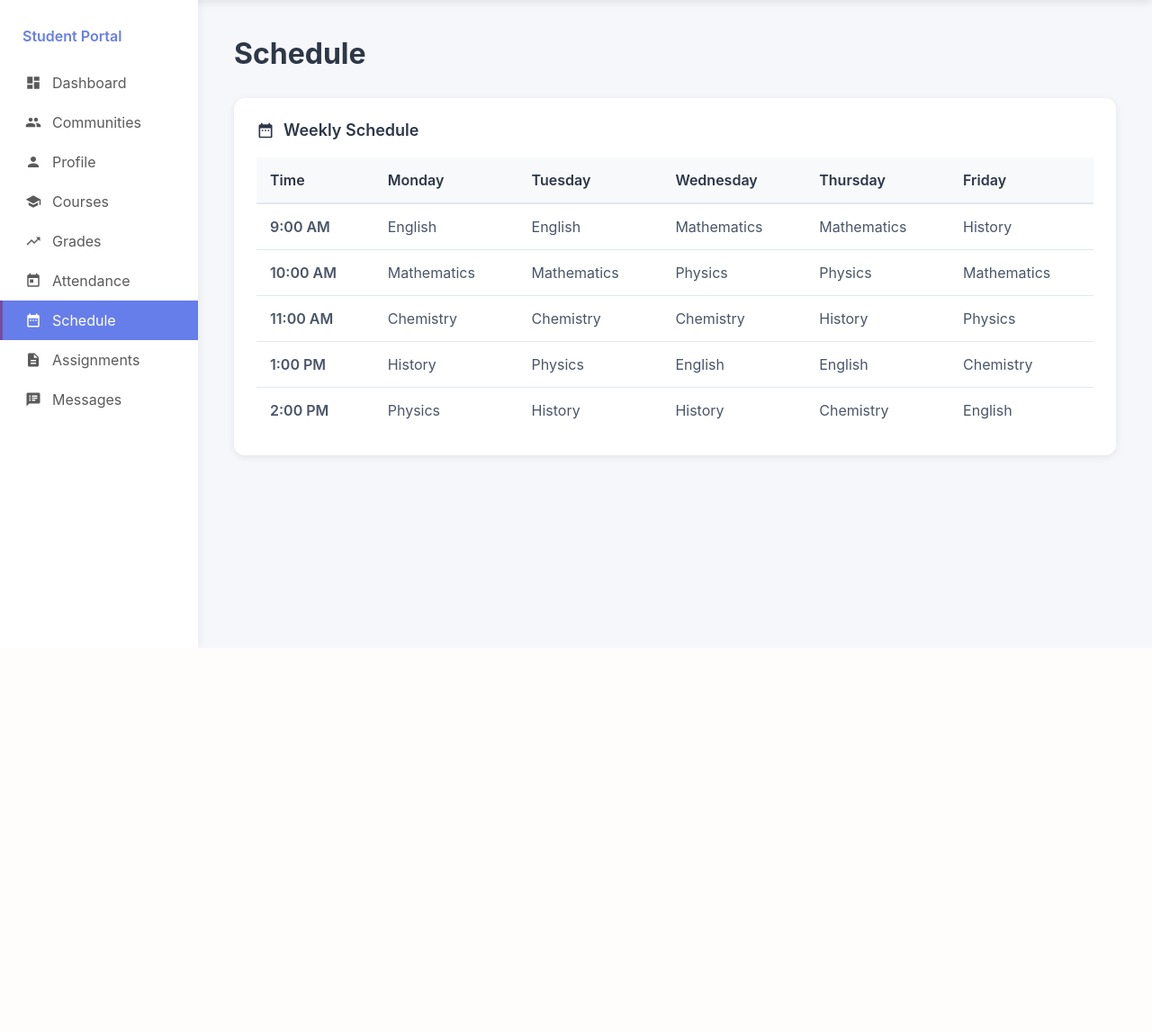
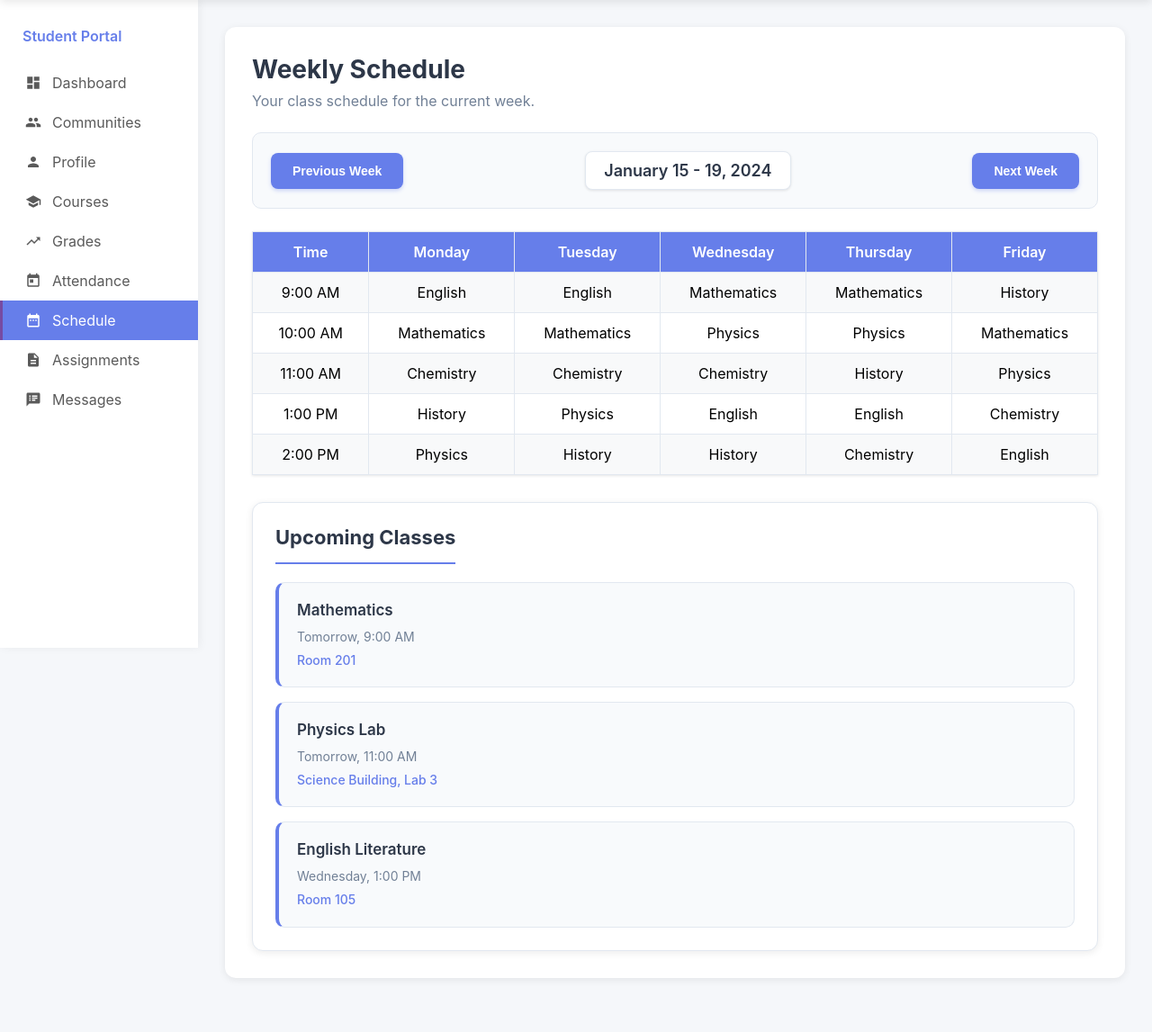
Before and after one commit to SKPHDeemantha/web-Technology-System-Project, a PHP site: page /components/student/schedule.html in a window 1280 px wide. Shown: the part 80-1227 px from the top of the page at 90% size. Before the commit the page ends 800 px from the top, so only its background shows below. Run offline with PHP 8.4, Linux system fonts and the light colour scheme.

Commit message:
Upadted the Schedule Component Page UI

```diff
--- a/assets/css/studentcss/schedule.css
+++ b/assets/css/studentcss/schedule.css
@@ -71,6 +76,7 @@
 
 .container {
     display: flex;
+    margin-top: 80px;
     min-height: calc(100vh - 80px);
 }
 
@@ -80,6 +86,12 @@
     box-shadow: 2px 0 10px rgba(0,0,0,0.05);
     padding: 30px 0;
     transition: transform 0.3s ease;
+    position: fixed;
+    left: 0;
+    top: 80px;
+    bottom: 0;
+    overflow-y: auto;
+    z-index: 99;
 }
 
 .sidebar-header {
@@ -119,74 +131,170 @@
 
 .main-content {
     flex: 1;
-            padding: 40px;
-            overflow-x: auto;
+    margin-left: 220px;
+    padding: 30px;
 }
 
-        .content-header {
+/* Page Styles */
+.page {
+    display: none;
+}
+
+.page.active {
+    display: block;
+}
+
+.page-content {
+    background: white;
+    border-radius: 12px;
+    box-shadow: 0 2px 8px rgba(0,0,0,0.08);
+    padding: 30px;
     margin-bottom: 30px;
 }
 
-        .content-header h2 {
-            font-size: 32px;
+.page-content h1 {
+    font-size: 28px;
     color: #2d3748;
-            margin-bottom: 10px;
+    margin-bottom: 8px;
 }
 
-        .schedule-section {
+.page-content p {
+    color: #718096;
+    margin-bottom: 25px;
+}
+
+/* Schedule Controls */
+.schedule-controls {
+    display: flex;
+    justify-content: space-between;
+    align-items: center;
+    background: #f8fafc;
+    padding: 20px;
+    border-radius: 10px;
+    margin-bottom: 25px;
+    border: 1px solid #e2e8f0;
+}
+
+.current-week {
+    font-size: 18px;
+    font-weight: 600;
+    color: #2d3748;
+    background: white;
+    padding: 10px 20px;
+    border-radius: 8px;
+    border: 1px solid #e2e8f0;
+    box-shadow: 0 1px 3px rgba(0,0,0,0.1);
+}
+
+.schedule-btn {
+    background: #667eea;
+    color: white;
+    border: none;
+    padding: 12px 24px;
+    border-radius: 8px;
+    cursor: pointer;
+    font-weight: 600;
+    font-size: 14px;
+    transition: all 0.3s ease;
+    box-shadow: 0 2px 4px rgba(102, 126, 234, 0.3);
+}
+
+.schedule-btn:hover {
+    background: #5a6fd8;
+    transform: translateY(-1px);
+    box-shadow: 0 4px 8px rgba(102, 126, 234, 0.4);
+}
+
+.schedule-btn:active {
+    transform: translateY(0);
+}
+
+/* Schedule Table */
+.schedule-table {
+    width: 100%;
+    border-collapse: collapse;
+    margin-top: 20px;
+    box-shadow: 0 1px 3px rgba(0,0,0,0.1);
+}
+
+.schedule-table th, .schedule-table td {
+    padding: 12px 15px;
+    text-align: center;
+    border: 1px solid #e2e8f0;
+}
+
+.schedule-table th {
+    background: #667eea;
+    color: white;
+    font-weight: 600;
+}
+
+.schedule-table tr:nth-child(even) {
+    background: #f8f9fa;
+}
+
+.schedule-table tr:hover {
+    background: #edf2f7;
+}
+
+/* Upcoming Classes */
+.upcoming-classes {
     background: white;
     border-radius: 12px;
     box-shadow: 0 2px 8px rgba(0,0,0,0.08);
     padding: 25px;
+    margin-top: 30px;
+    border: 1px solid #e2e8f0;
 }
 
-        .section-title {
-            display: flex;
-            align-items: center;
-            gap: 10px;
-            font-size: 18px;
-            font-weight: 600;
+.upcoming-classes h2 {
+    font-size: 22px;
     color: #2d3748;
     margin-bottom: 20px;
+    padding-bottom: 15px;
+    border-bottom: 2px solid #667eea;
+    display: inline-block;
 }
 
-        .section-title svg {
-            width: 20px;
-            height: 20px;
+.class-list {
+    display: grid;
+    gap: 16px;
 }
 
-        .schedule-table {
-            width: 100%;
-            border-collapse: collapse;
-            min-width: 800px;
+.class-item {
+    background: #f8fafc;
+    border: 1px solid #e2e8f0;
+    border-radius: 10px;
+    padding: 20px;
+    transition: all 0.3s ease;
+    border-left: 4px solid #667eea;
 }
 
-        .schedule-table thead th {
-            background: #f8f9fa;
-            padding: 15px;
-            text-align: left;
-            font-weight: 600;
-            color: #2d3748;
-            border-bottom: 2px solid #e2e8f0;
+.class-item:hover {
+    background: white;
+    border-color: #667eea;
+    box-shadow: 0 4px 12px rgba(102, 126, 234, 0.15);
+    transform: translateX(5px);
 }
 
-        .schedule-table tbody td {
-            padding: 15px;
-            border-bottom: 1px solid #e2e8f0;
-            color: #4a5568;
+.class-item h3 {
+    color: #2d3748;
+    font-size: 17px;
+    margin-bottom: 10px;
+    font-weight: 600;
 }
 
-        .schedule-table tbody tr:hover {
-            background: #f8f9fa;
+.class-item p {
+    color: #718096;
+    margin-bottom: 6px;
+    font-size: 14px;
+    line-height: 1.4;
 }
 
-        .schedule-table tbody tr:last-child td {
-            border-bottom: none;
-        }
-
-        .time-cell {
-            font-weight: 600;
-            color: #2d3748;
+.class-item p:last-child {
+    margin-bottom: 0;
+    color: #667eea;
+    font-weight: 500;
 }
 
 .mobile-menu-btn {
--- a/components/student/schedule.html
+++ b/components/student/schedule.html
@@ -32,55 +32,55 @@
     <div class="container">
         <aside class="sidebar" id="sidebar">
             <div class="sidebar-header">Student Portal</div>
-            <a href="#" class="nav-item">
+            <a href="#" class="nav-item" onclick="navigateTo('dashboard')">
                 <svg viewBox="0 0 24 24" fill="currentColor">
                     <path d="M3 13h8V3H3v10zm0 8h8v-6H3v6zm10 0h8V11h-8v10zm0-18v6h8V3h-8z"/>
                 </svg>
                 Dashboard
             </a>
-            <a href="#" class="nav-item">
+            <a href="#" class="nav-item" onclick="navigateTo('communities')">
                 <svg viewBox="0 0 24 24" fill="currentColor">
                     <path d="M16 11c1.66 0 2.99-1.34 2.99-3S17.66 5 16 5c-1.66 0-3 1.34-3 3s1.34 3 3 3zm-8 0c1.66 0 2.99-1.34 2.99-3S9.66 5 8 5C6.34 5 5 6.34 5 8s1.34 3 3 3zm0 2c-2.33 0-7 1.17-7 3.5V19h14v-2.5c0-2.33-4.67-3.5-7-3.5zm8 0c-.29 0-.62.02-.97.05 1.16.84 1.97 1.97 1.97 3.45V19h6v-2.5c0-2.33-4.67-3.5-7-3.5z"/>
                 </svg>
                 Communities
             </a>
-            <a href="#" class="nav-item">
+            <a href="#" class="nav-item" onclick="navigateTo('profile')">
                 <svg viewBox="0 0 24 24" fill="currentColor">
                     <path d="M12 12c2.21 0 4-1.79 4-4s-1.79-4-4-4-4 1.79-4 4 1.79 4 4 4zm0 2c-2.67 0-8 1.34-8 4v2h16v-2c0-2.66-5.33-4-8-4z"/>
                 </svg>
                 Profile
             </a>
-            <a href="#" class="nav-item">
+            <a href="#" class="nav-item" onclick="navigateTo('courses')">
                 <svg viewBox="0 0 24 24" fill="currentColor">
                     <path d="M5 13.18v4L12 21l7-3.82v-4L12 17l-7-3.82zM12 3L1 9l11 6 9-4.91V17h2V9L12 3z"/>
                 </svg>
                 Courses
             </a>
-            <a href="#" class="nav-item">
+            <a href="#" class="nav-item" onclick="navigateTo('grades')">
                 <svg viewBox="0 0 24 24" fill="currentColor">
                     <path d="M16 6l2.29 2.29-4.88 4.88-4-4L2 16.59 3.41 18l6-6 4 4 6.3-6.29L22 12V6z"/>
                 </svg>
                 Grades
             </a>
-            <a href="#" class="nav-item">
+            <a href="#" class="nav-item" onclick="navigateTo('attendance')">
                 <svg viewBox="0 0 24 24" fill="currentColor">
                     <path d="M19 3h-1V1h-2v2H8V1H6v2H5c-1.11 0-1.99.9-1.99 2L3 19c0 1.1.89 2 2 2h14c1.1 0 2-.9 2-2V5c0-1.1-.9-2-2-2zm0 16H5V8h14v11zM7 10h5v5H7z"/>
                 </svg>
                 Attendance
             </a>
-            <a href="#" class="nav-item active">
+            <a href="#" class="nav-item active" onclick="navigateTo('schedule')">
                 <svg viewBox="0 0 24 24" fill="currentColor">
                     <path d="M9 11H7v2h2v-2zm4 0h-2v2h2v-2zm4 0h-2v2h2v-2zm2-7h-1V2h-2v2H8V2H6v2H5c-1.11 0-1.99.9-1.99 2L3 20c0 1.1.89 2 2 2h14c1.1 0 2-.9 2-2V6c0-1.1-.9-2-2-2zm0 16H5V9h14v11z"/>
                 </svg>
                 Schedule
             </a>
-            <a href="assignments.html" class="nav-item">
+            <a href="assignments.html" class="nav-item" onclick="navigateTo('assignments')">
                 <svg viewBox="0 0 24 24" fill="currentColor">
                     <path d="M14 2H6c-1.1 0-1.99.9-1.99 2L4 20c0 1.1.89 2 1.99 2H18c1.1 0 2-.9 2-2V8l-6-6zm2 16H8v-2h8v2zm0-4H8v-2h8v2zm-3-5V3.5L18.5 9H13z"/>
                 </svg>
                 Assignments
             </a>
-            <a href="#" class="nav-item">
+            <a href="message.html" class="nav-item" onclick="navigateTo('messages')">
                 <svg viewBox="0 0 24 24" fill="currentColor">
                     <path d="M20 2H4c-1.1 0-1.99.9-1.99 2L2 22l4-4h14c1.1 0 2-.9 2-2V4c0-1.1-.9-2-2-2zM8 14H6v-2h2v2zm0-3H6V9h2v2zm0-3H6V6h2v2zm7 6h-5v-2h5v2zm3-3h-8V9h8v2zm0-3h-8V6h8v2z"/>
                 </svg>
@@ -89,20 +89,19 @@
         </aside>
 
         <main class="main-content">
-            <div class="content-header">
-                <h2>Schedule</h2>
-            </div>
+            <!-- Schedule Page -->
+            <div id="schedule-page" class="page active">
+                <div class="page-content">
+                    <h1>Weekly Schedule</h1>
+                    <p>Your class schedule for the current week.</p>
 
-            <div class="schedule-section">
-                <div class="section-title">
-                    <svg viewBox="0 0 24 24" fill="currentColor">
-                        <path d="M9 11H7v2h2v-2zm4 0h-2v2h2v-2zm4 0h-2v2h2v-2zm2-7h-1V2h-2v2H8V2H6v2H5c-1.11 0-1.99.9-1.99 2L3 20c0 1.1.89 2 2 2h14c1.1 0 2-.9 2-2V6c0-1.1-.9-2-2-2zm0 16H5V9h14v11z"/>
-                    </svg>
-                    Weekly Schedule
-                </div>
+                    <div class="schedule-controls">
+                        <button class="schedule-btn" id="prevWeek">Previous Week</button>
+                        <span class="current-week" id="currentWeek">January 15 - 19, 2024</span>
+                        <button class="schedule-btn" id="nextWeek">Next Week</button>
+                    </div>
 
-                <table class="schedule-table">
-                    <thead>
+                    <table class="schedule-table">
                         <tr>
                             <th>Time</th>
                             <th>Monday</th>
@@ -111,10 +110,8 @@
                             <th>Thursday</th>
                             <th>Friday</th>
                         </tr>
-                    </thead>
-                    <tbody>
                         <tr>
-                            <td class="time-cell">9:00 AM</td>
+                            <td>9:00 AM</td>
                             <td>English</td>
                             <td>English</td>
                             <td>Mathematics</td>
@@ -122,7 +119,7 @@
                             <td>History</td>
                         </tr>
                         <tr>
-                            <td class="time-cell">10:00 AM</td>
+                            <td>10:00 AM</td>
                             <td>Mathematics</td>
                             <td>Mathematics</td>
                             <td>Physics</td>
@@ -130,7 +127,7 @@
                             <td>Mathematics</td>
                         </tr>
                         <tr>
-                            <td class="time-cell">11:00 AM</td>
+                            <td>11:00 AM</td>
                             <td>Chemistry</td>
                             <td>Chemistry</td>
                             <td>Chemistry</td>
@@ -138,7 +135,7 @@
                             <td>Physics</td>
                         </tr>
                         <tr>
-                            <td class="time-cell">1:00 PM</td>
+                            <td>1:00 PM</td>
                             <td>History</td>
                             <td>Physics</td>
                             <td>English</td>
@@ -146,18 +143,39 @@
                             <td>Chemistry</td>
                         </tr>
                         <tr>
-                            <td class="time-cell">2:00 PM</td>
+                            <td>2:00 PM</td>
                             <td>Physics</td>
                             <td>History</td>
                             <td>History</td>
                             <td>Chemistry</td>
                             <td>English</td>
                         </tr>
-                    </tbody>
-                </table>
+                    </table>
+
+                    <div class="upcoming-classes">
+                        <h2>Upcoming Classes</h2>
+                        <div class="class-list">
+                            <div class="class-item">
+                                <h3>Mathematics</h3>
+                                <p>Tomorrow, 9:00 AM</p>
+                                <p>Room 201</p>
+                            </div>
+                            <div class="class-item">
+                                <h3>Physics Lab</h3>
+                                <p>Tomorrow, 11:00 AM</p>
+                                <p>Science Building, Lab 3</p>
+                            </div>
+                            <div class="class-item">
+                                <h3>English Literature</h3>
+                                <p>Wednesday, 1:00 PM</p>
+                                <p>Room 105</p>
+                            </div>
+                        </div>
+                    </div>
+                </div>
             </div>
         </main>
     </div>
-      <script src="..\..\assets\js\student\schedule.js"></script>
+    <script src="..\..\assets\js\student\schedule.js"></script>
 </body>
 </html>
```
Also changed, not shown: other parts of assets/css/studentcss/schedule.css (+104 -33 lines), assets/css/studentcss/message.css (+0 -28 lines), assets/js/student/schedule.js (+36 -41 lines), components/student/message.html (+1 -60 lines). Lines whose indentation alone changed are shown as unchanged.
